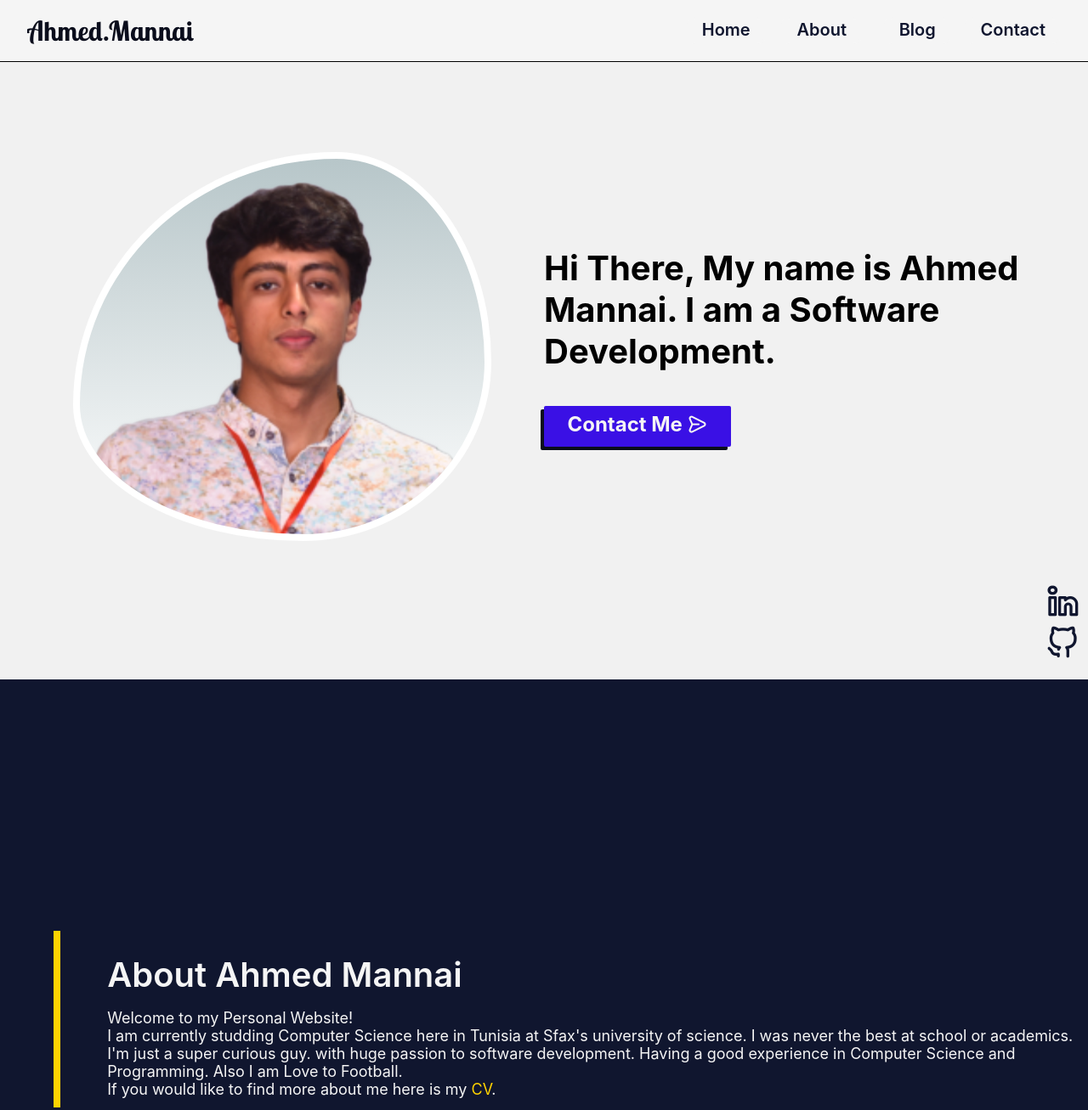
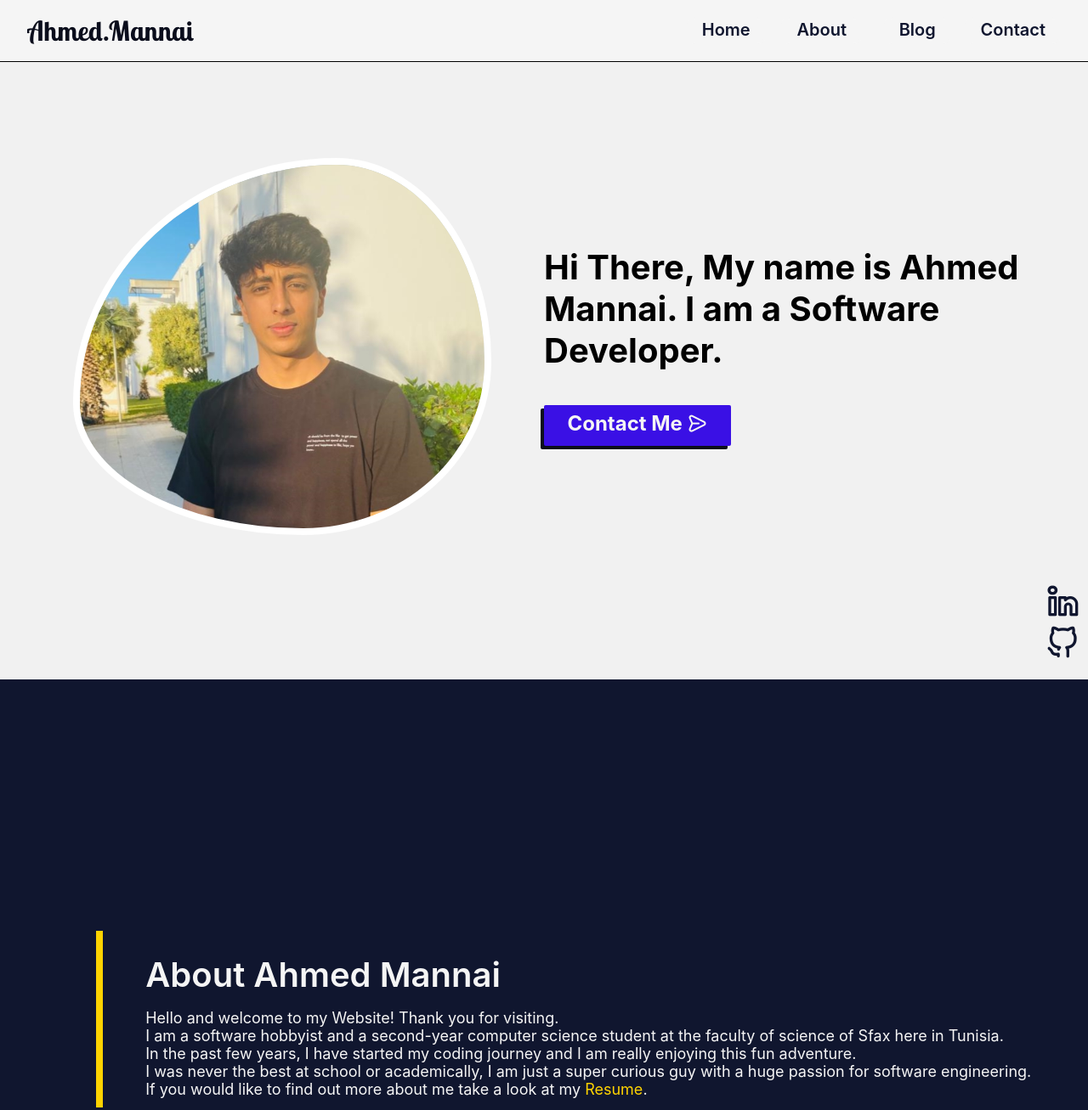
Before and after one commit to AhmedMannai10/Personal-Website, a website: page index.html in a window 1280 px wide. Shown: the top 1307 px of the page at 85% size. Drawn offline with nearby package versions, Linux system fonts and the light colour scheme.

Commit message:
fix typos upload website

```diff
--- a/index.html
+++ b/index.html
@@ -52,10 +52,10 @@
         <section class="home section" id="home">
             <div class="home__container container">
                 <div class="img__container">
-                    <img src="resources/img/Ahmed_mannai__pic.png" alt="Picture of Ahmed Mannai" class="Ahmed-image">
+                    <img src="resources/img/ahmedimg1.jpeg" alt="Picture of Ahmed Mannai" class="Ahmed-image">
                 </div>
                 <div class="home__caption">
-                    <p>Hi There, My name is Ahmed Mannai. I am a Software Development.
+                    <p>Hi There, My name is Ahmed Mannai. I am a Software Developer.
                     </p>
                     <a href="#contact" class="home_button">Contact Me <i class="uil uil-message"></i></a>
                 </div>
@@ -72,16 +72,14 @@
                 <span class="about__bar"></span>
                 <div class="about__caption">
                     <h2 class="about__header">About Ahmed Mannai</h2>
-                    <p >Welcome to my Personal Website!<br>I am currently studding Computer Science here in Tunisia at
-                        Sfax's university of science.
-                        I was never the best at school or academics.
-                        I'm just a super curious guy. with huge passion to software development.
-                        Having a good experience in Computer Science and Programming.
-                        Also I am Love to Football.<br>
-                        If you would like to find more about me here is my <a href="#" >CV</a>.
+                    <p >Hello and welcome to my Website! Thank you for visiting.<br>
+                        I am a software hobbyist and a second-year computer science student at the faculty of science of Sfax here in Tunisia.<br>
+                        In the past few years, I have started my coding journey and I am really enjoying this fun adventure.<br>
+                        I was never the best at school or academically, I am just a super curious guy with a huge passion for software engineering.<br>
+                        If you would like to find out more about me take a look at my <a href="resources/Ahmed Mannai.pdf" target="_blank" >Resume</a>.
                     </p>
                     <div class="about__img">
-                    <!--TODO: ADDING IMAGE OR MORE INFORMATION ABOUT ME-->
+                    <!--TODO: ADDING IMAGE OR MORE INFORMATION ABOUT Ahmed-->
                     </div>
                 </div>
 
@@ -135,7 +133,7 @@
                 <a href="https://www.linkedin.com/in/ahmed-mannai-b510b9209/" target="_blank"><i class="uil uil-linkedin-alt SM_icons"></i></a>
                 <a href="https://github.com/AhmedMannai10" target="_blank"><i class="uil uil-github-alt SM_icons"></i></a>
                 <a href="https://twitter.com/Ahmed_Mannai_10" target="_blank"><i class="uil uil-twitter-alt SM_icons"></i></a>
-                <a href="" target="_blank"><i class="uil uil-youtube SM_icons"></i></a>
+                <!-- <a href="" target="_blank"><i class="uil uil-youtube SM_icons"></i></a> -->
             </div>
             <div class="email__footer">
                 <h3>Email</h3>
```
Also changed, not shown: resources/img/Ahmed_mannai__pic_1.png (added), resources/img/ahmedimg.jpeg (added), resources/img/ahmedimg1.jpeg (added), 1 other file.
